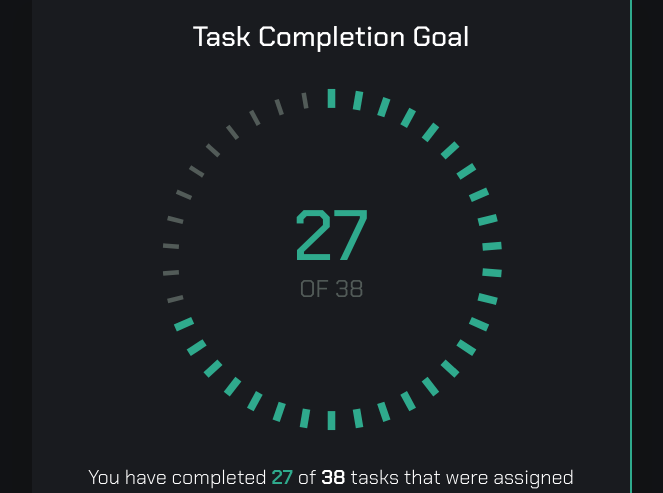
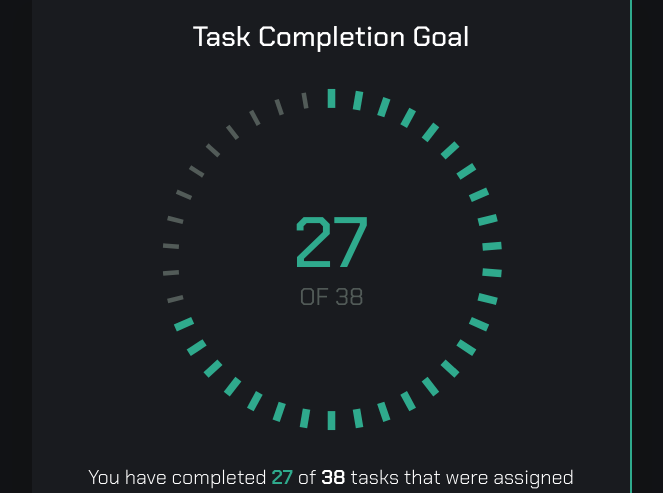
Before and after one commit to albingara/Dotted-Circle, a React (Create React App) app: page / in a window 1280 px wide. Shown: the part 132-625 px from the top of the page, without its empty margins (308-971 px from the left). Built offline with nearby package versions, Linux system fonts and the light colour scheme.

Commit message:
Chart Number Positioning

```diff
--- a/src/components/DottedCircle.js
+++ b/src/components/DottedCircle.js
@@ -35,8 +35,8 @@ const DottedCircle = ({ numberOfLines, activeLines }) => {
           />
         );
       })}
-      <text className="value" x="50%" y="50%" textAnchor="middle">{count}</text>
-      <text className="range" x="50%" y="60%" textAnchor="middle">OF {numberOfLines}</text>
+      <text className="value" x="50%" y="52%" textAnchor="middle">{count}</text>
+      <text className="range" x="50%" y="62%" textAnchor="middle">OF {numberOfLines}</text>
     </svg>
   );
 };
```
